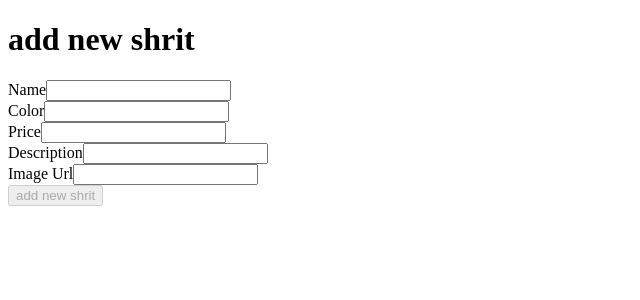
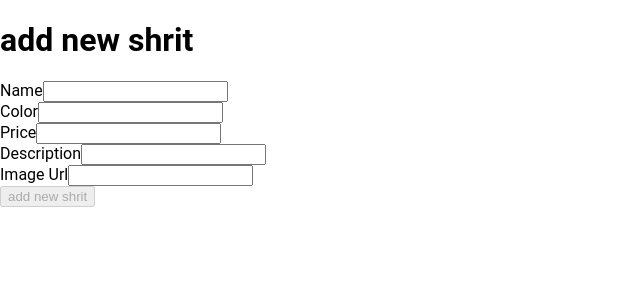
Before and after one commit to hennaaa98/api-development, an Angular app: page / in a window 1280 px wide. Shown: the top 300 px of the page, without its empty margins (0-640 px from the left). Built offline with nearby package versions, Linux system fonts and the light colour scheme.

Commit message:
Update styles.css

```diff
--- a/src/styles.css
+++ b/src/styles.css
@@ -1 +1,4 @@
 /* You can add global styles to this file, and also import other style files */
+
+html, body { height: 100%; }
+body { margin: 0; font-family: Roboto, "Helvetica Neue", sans-serif; }
```
